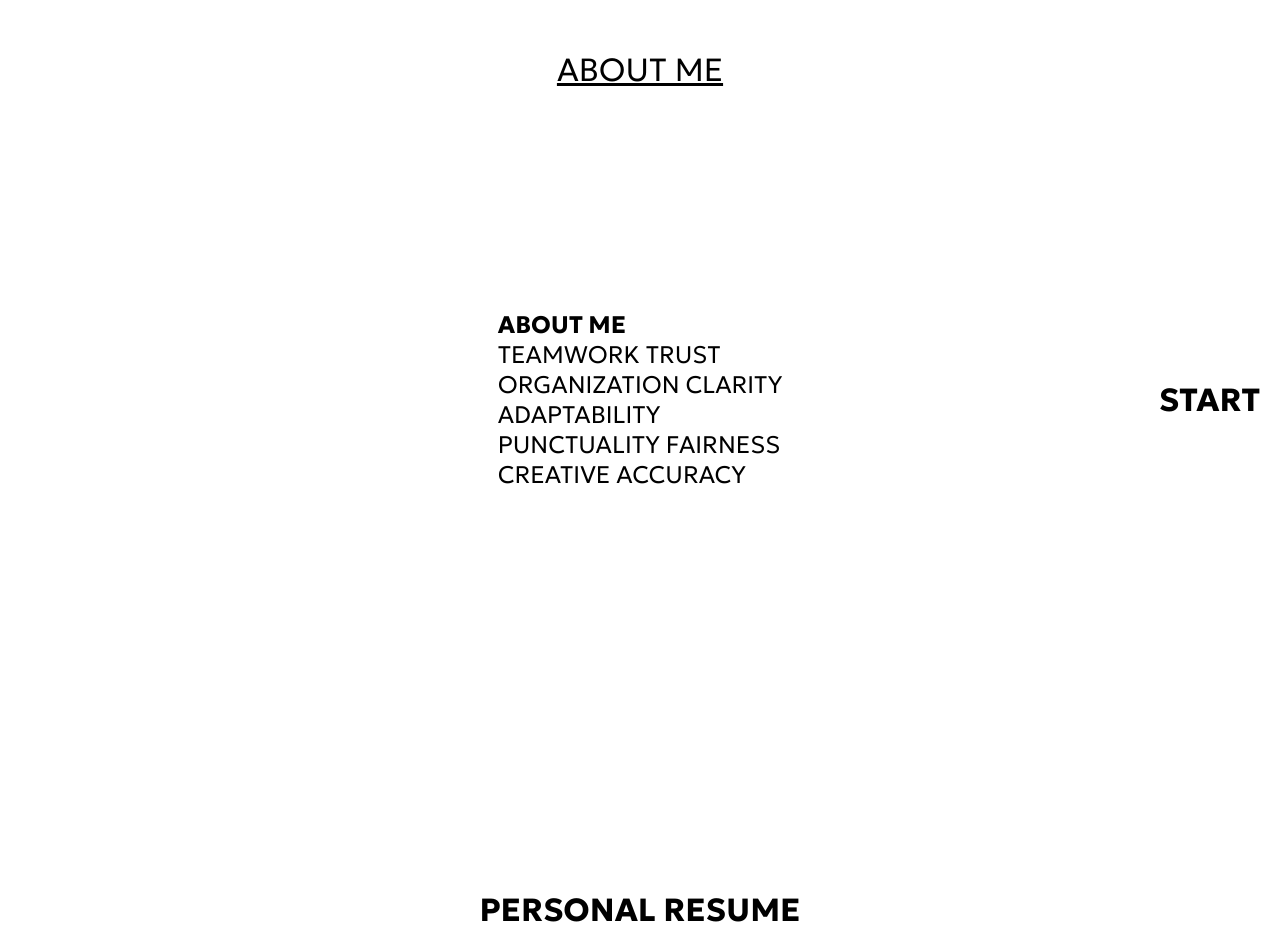
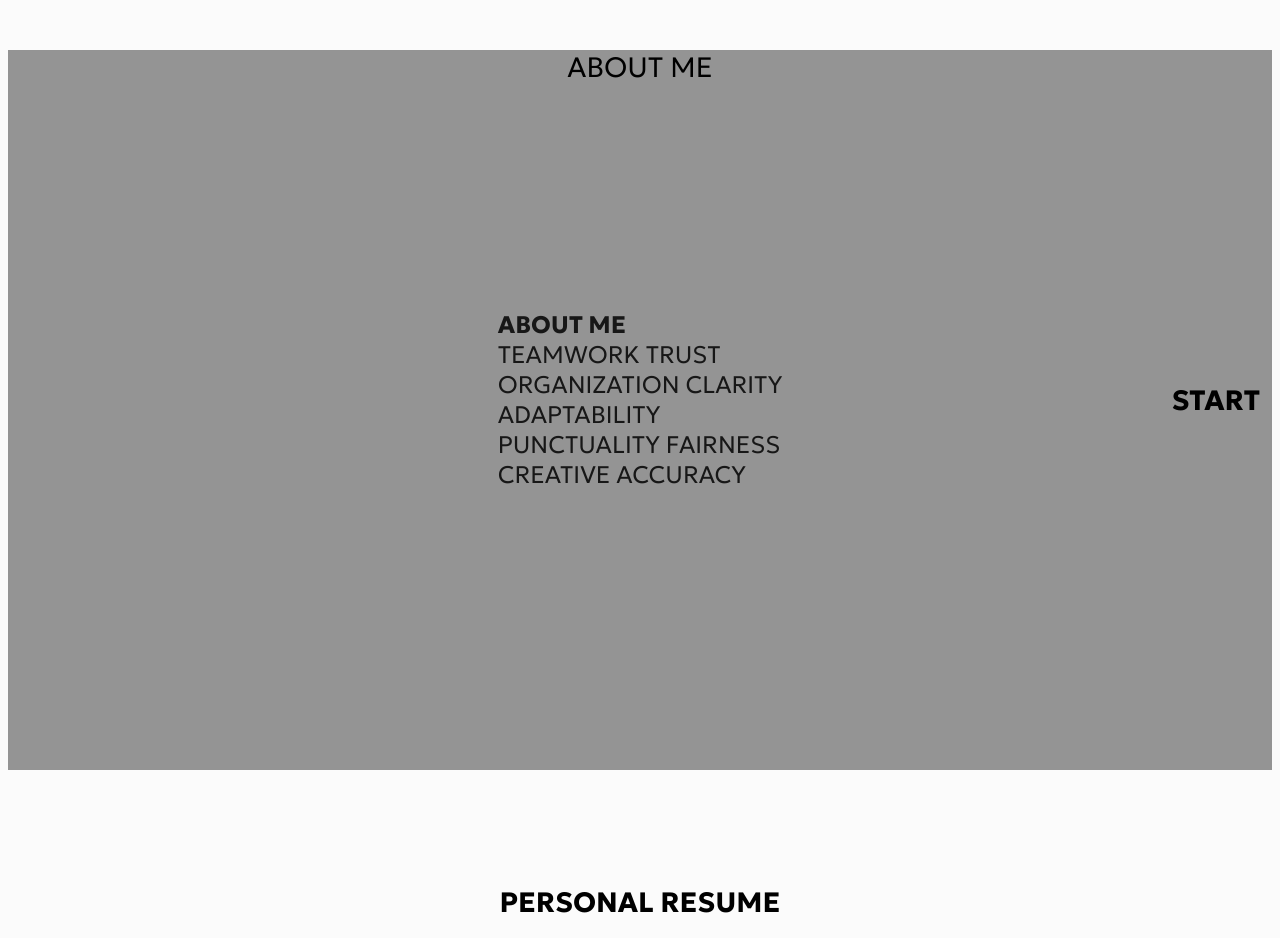
Before and after one commit to johannesb999/portfolio-johannes-biess, a Nuxt app: page /about in a window 1280 px wide. Built offline with nearby package versions, Linux system fonts and the light colour scheme.

Commit message:
transition
finaly fixed and working

```diff
--- a/app.vue
+++ b/app.vue
@@ -8,23 +8,20 @@
   <title>Johannes Biess</title>
   <link rel="icon" href="/favicon.ico" />
 
-
-    <div>
-      <NuxtPage />
-    </div>
-
+  <NuxtLayout>
+    <NuxtPage />
+  </NuxtLayout>
 </template>
 
-<script setup>
-</script>
+<script setup></script>
 
 <style>
 @import url("https://fonts.googleapis.com/css2?family=Geologica:wght@100..900&display=swap");
 
 html {
-  color: black;
+  color: #171717;
   font-size: 14px;
   font-family: "Geologica", sans-serif;
-  background-color: white;
+  background-color: #fbfbfb;
 }
 </style>
--- a/pages/about.vue
+++ b/pages/about.vue
@@ -23,40 +23,42 @@
 </script>
 
 <style scoped>
+main {
+  background-color: #949494;
+  box-sizing: border-box;
+  height: 90vh;
+  width: 100%;
+}
+
 #aboutMe {
   color: black;
   font-weight: 300;
-  font-size: 32px;
+  font-size: 2rem;
   text-align: center;
   margin-top: 50px;
   font-style: normal;
   line-height: normal;
-  text-decoration: underline;
 }
 
 #resumeLink {
   color: black;
   font-weight: 700;
-  font-size: 32px;
+  font-size: 2rem;
   text-align: center;
   margin-top: 800px;
   font-style: normal;
   line-height: normal;
 }
 
-#aboutLink,
+
 #startLinkAbout {
   position: absolute;
   top: 50%;
   transform: translateY(-50%);
-  font-size: 32px;
+  font-size: 2rem;
   font-weight: 700;
 }
 
-#aboutLink {
-  left: 0;
-  padding-left: 20px;
-}
 
 #startLinkAbout {
   right: 0;
--- a/pages/contact.vue
+++ b/pages/contact.vue
@@ -4,17 +4,22 @@
     <div id="startLinkContact">
       <nuxt-link to="/" class="custom-link">START</nuxt-link>
     </div>
+    <div id="resumeLink"></div>
     <div class="contactText">
-      <div id="asdf">CONTACT ME</div>
+      <div id="line1">I AM HAPPY TO HEAR FROM YOU</div>
     </div>
   </main>
 </template>
 
-<script setup>
-
-</script>
+<script setup></script>
 
 <style scoped>
+main {
+  background-color: #949494;
+  box-sizing: border-box;
+  height: 90vh;
+  width: 100%;
+}
 
 #contact {
   color: black;
@@ -24,7 +29,16 @@
   margin-top: 50px;
   font-style: normal;
   line-height: normal;
-  text-decoration: underline;
+}
+
+#resumeLink {
+  color: black;
+  font-weight: 700;
+  font-size: 32px;
+  text-align: center;
+  margin-top: 800px;
+  font-style: normal;
+  line-height: normal;
 }
 
 #startLinkContact {
@@ -60,5 +74,9 @@
   font-size: 24px;
   font-weight: 200;
   text-align: left;
+
+  #line1 {
+    font-weight: 700;
+  }
 }
 </style>
```
Also changed, not shown: Layouts/default.vue (added, +33 -0 lines), middleware/page.global.ts (added, +44 -0 lines).
